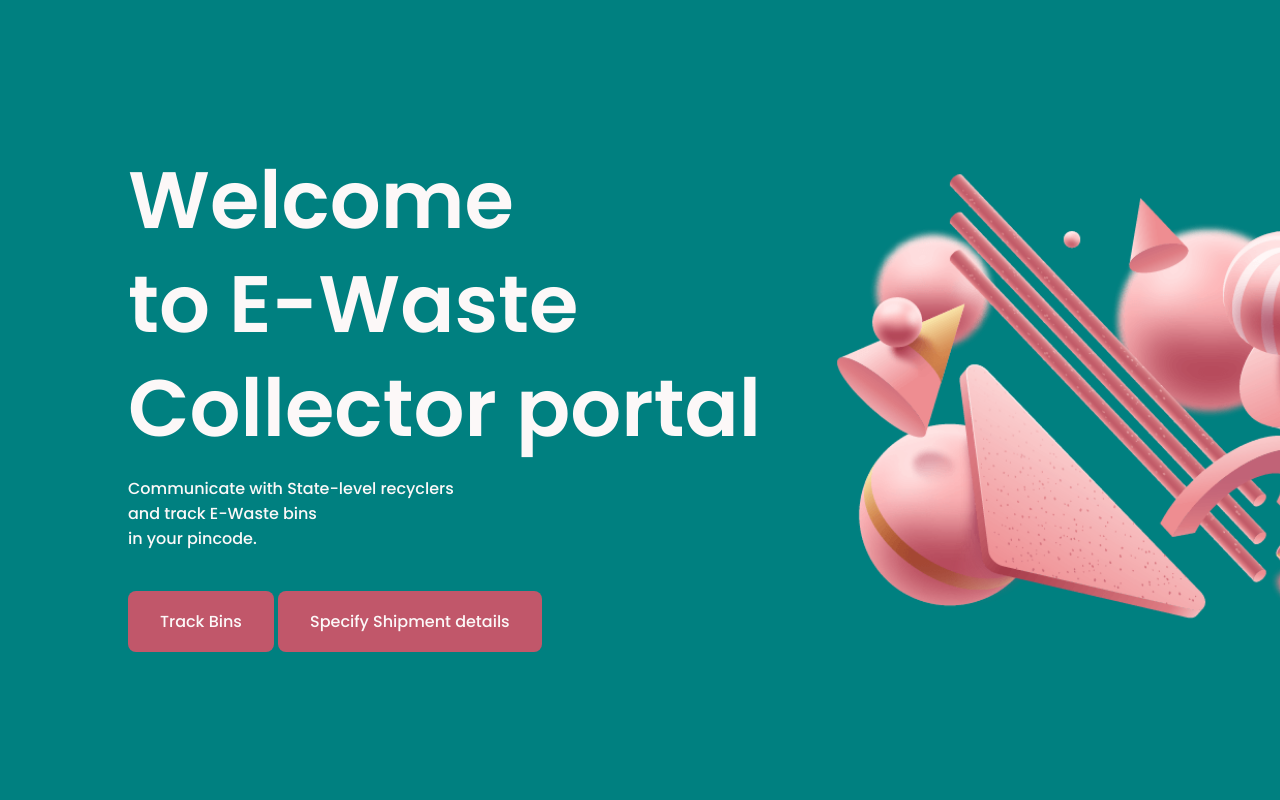
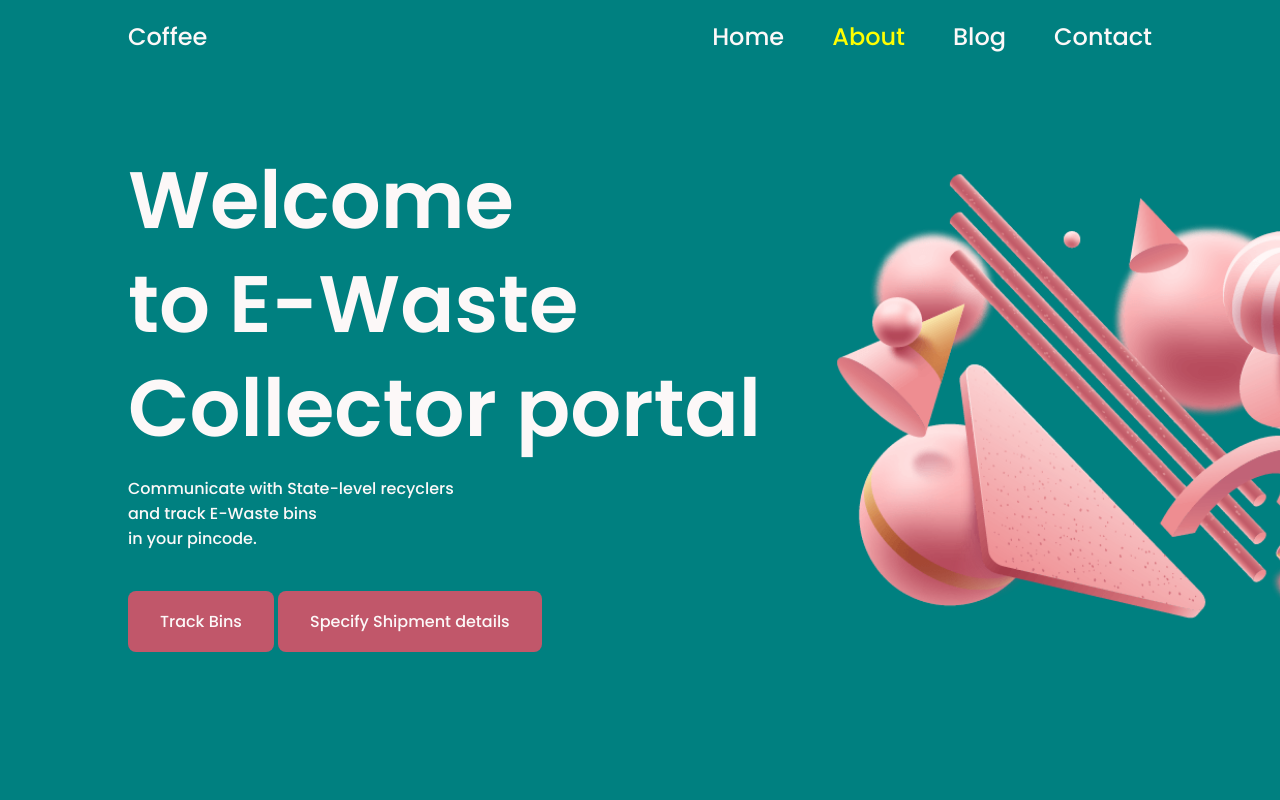
Before and after one commit to Mithunitp/ewaste-unsdg-hci, a PHP site: page /col_homepage.php in a window 1280 px wide. Run offline with PHP 8.4, Linux system fonts and the light colour scheme; some libraries are stand-ins or nearby versions.

Commit message:
navbar added to collector homepage

```diff
--- a/col_homepage.php
+++ b/col_homepage.php
@@ -14,7 +14,10 @@
     <body>
         <!--===== HEADER =====-->
         <header class="l-header">
-            <nav class="nav bd-grid">
+        <nav class="nav bd-grid">
+                <div>
+                    <a href="#" class="nav__logo">Coffee</a>
+                </div>
 
                 <div class="nav__toggle" id="nav-toggle">
                     <i class='bx bx-menu'></i>
@@ -25,6 +28,12 @@
                         <i class='bx bx-x'></i>
                     </div>
 
+                    <ul class="nav__list">
+                        <li class="nav__item"><a href="#home" class="nav__link">Home</a></li>
+                        <li class="nav__item"><a href="#about" class="nav__link active">About</a></li>
+                        <li class="nav__item"><a href="#skills" class="nav__link">Blog</a></li>
+                        <li class="nav__item"><a href="#contact" class="nav__link">Contact</a></li>
+                    </ul>
                 </div>
             </nav>
         </header>
--- a/css/col_homepagestyle.css
+++ b/css/col_homepagestyle.css
@@ -111,8 +111,16 @@ img{
   margin-bottom: 2rem;
 }
 
+.nav__link.active{
+  color:yellow;
+}
+
 .nav__close, .nav__link, .nav__logo, .nav__toggle{
   color: var(--white-color);
+}
+
+.nav__logo{
+  font-size: 1.5rem;
 }
 
 .nav__link:hover{
@@ -197,6 +205,7 @@ img{
 
   .nav__list{
     display: flex;
+    font-size: 1.5rem;
   }
 
   .nav__item{
--- a/css/homepagestyle.css
+++ b/css/homepagestyle.css
@@ -123,6 +123,7 @@ img{
 .nav__logo{
     font-size: 1.5rem;
 }
+
 .nav__link:hover{
   color: yellow;
 }
```
